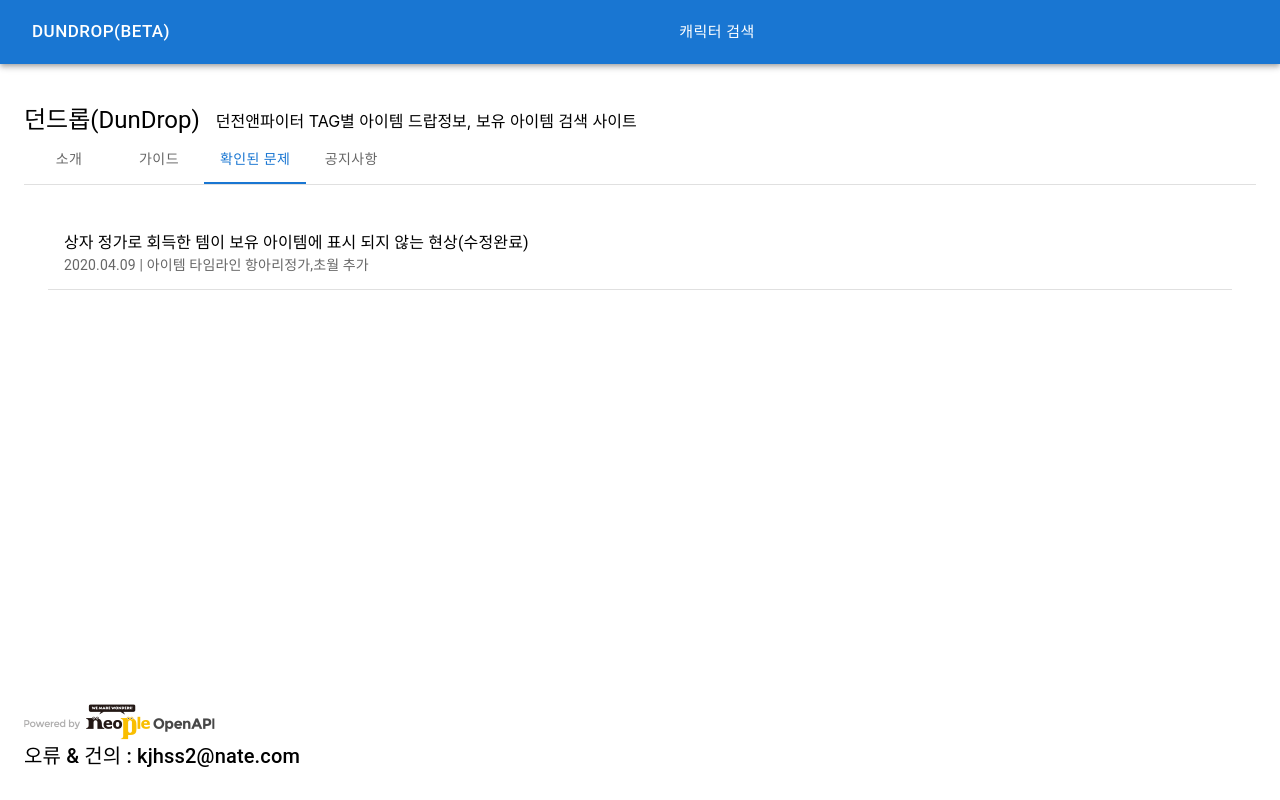
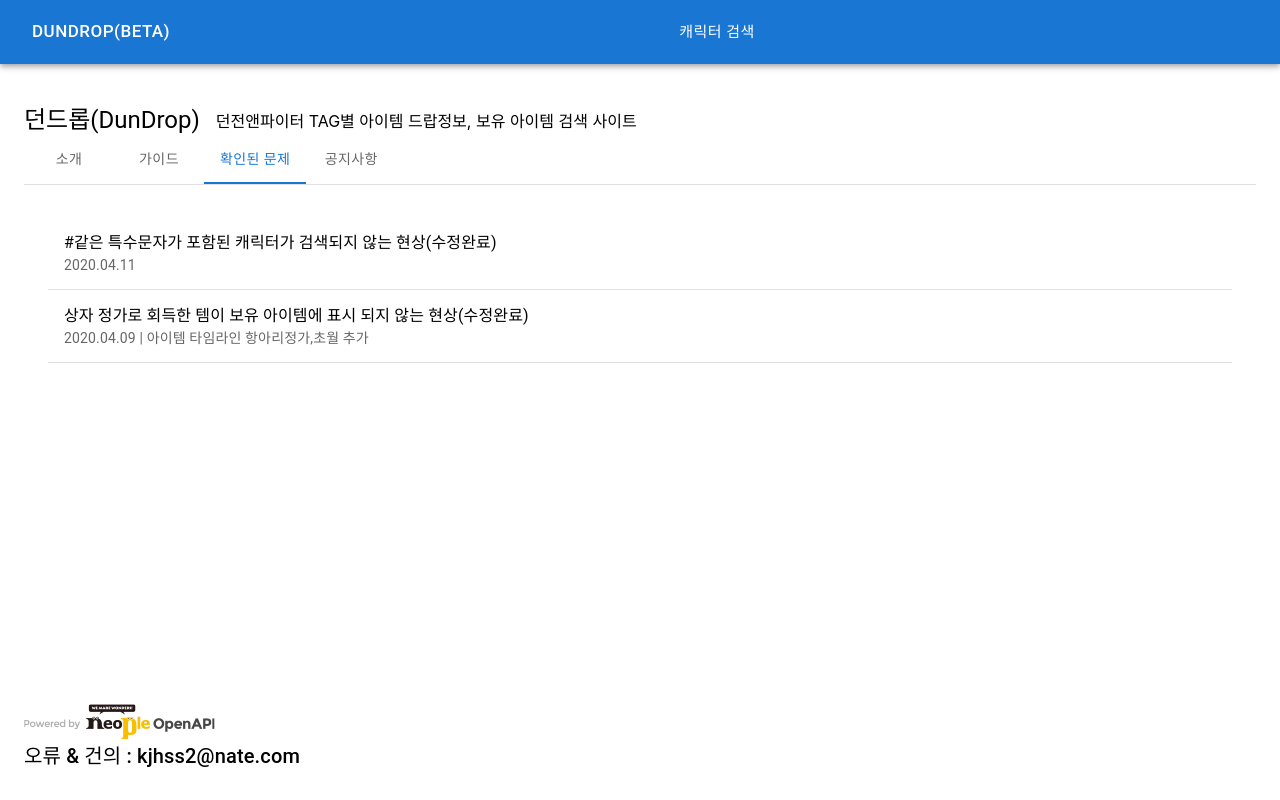
Before and after one commit to kjhss2/dundrop, a React (Create React App) app: page / in a window 1280 px wide. Both pictures are taken after a click on the tab "확인된 문제". Built offline with nearby package versions, Linux system fonts and the light colour scheme.

Commit message:
* 특수문자가 포함된 캐릭터 검색시 검색이 되지 않던 현상 수정

```diff
--- a/src/actions/characterAction.js
+++ b/src/actions/characterAction.js
@@ -17,7 +17,7 @@
   }
 
   return (dispatch) => {
-    callAPI(`/servers/all/characters?characterName=${charName}${wordType}&limit=200&`, {}, dispatch)
+    callAPI(`/servers/all/characters?characterName=${encodeURIComponent(charName)}${wordType}&limit=200&`, {}, dispatch)
       .then(response => {
         const { status, data } = response;
         if (status === 200) {
--- a/src/components/MountEquipments.js
+++ b/src/components/MountEquipments.js
@@ -11,7 +11,6 @@
 import SearchItemDetailModal from "./SearchItemDetailModal";
 
 const MountEquipments = ({ items }) => {
-  console.log(items);
 
   const dispatch = useDispatch();
   const { isMobile } = useSelector((state) => state.dimension);
--- a/src/pages/Home.js
+++ b/src/pages/Home.js
@@ -94,6 +94,10 @@
         <TabPanel value={value} index={2}>
           <List component="nav" aria-label="mailbox folders">
             <ListItem>
+              <ListItemText primary="#같은 특수문자가 포함된 캐릭터가 검색되지 않는 현상(수정완료)" secondary="2020.04.11" />
+            </ListItem>
+            <Divider />
+            <ListItem>
               <ListItemText primary="상자 정가로 회득한 템이 보유 아이템에 표시 되지 않는 현상(수정완료)" secondary="2020.04.09 | 아이템 타임라인 항아리정가,초월 추가" />
             </ListItem>
             <Divider />
```
